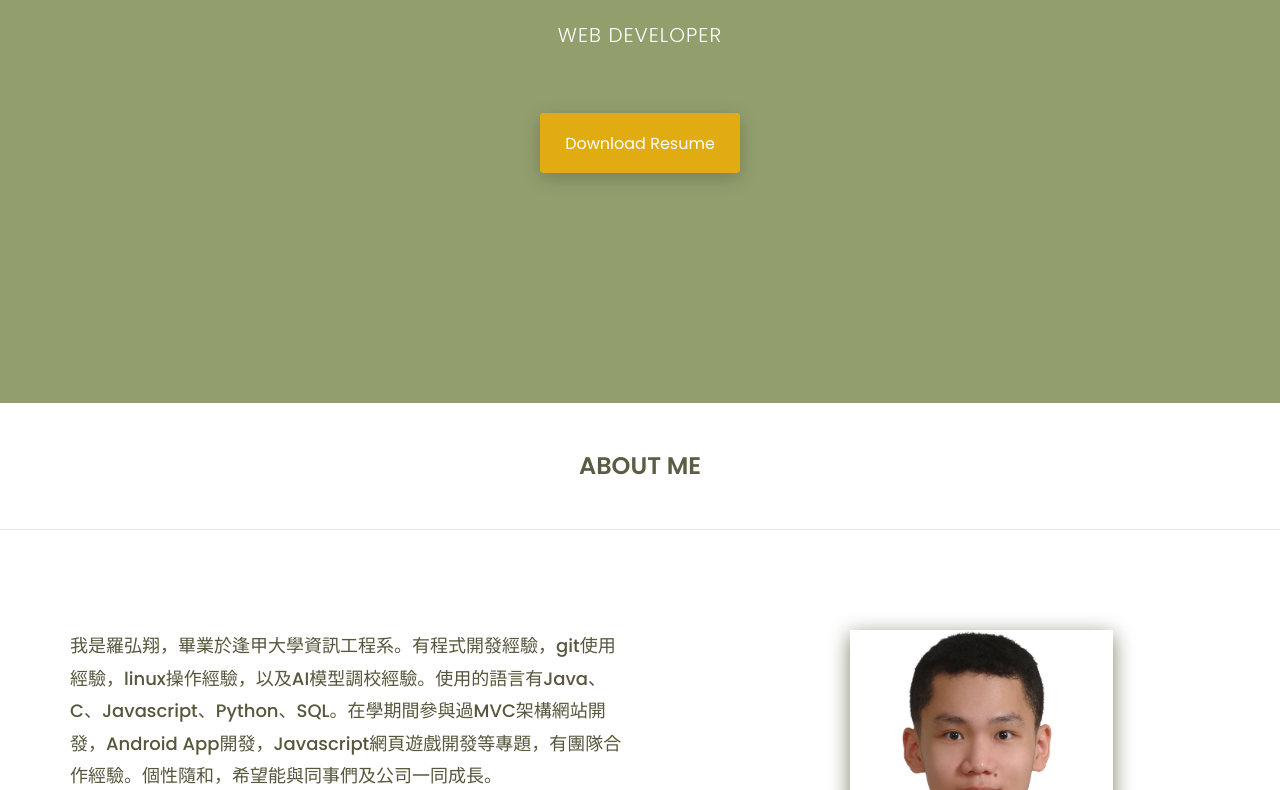
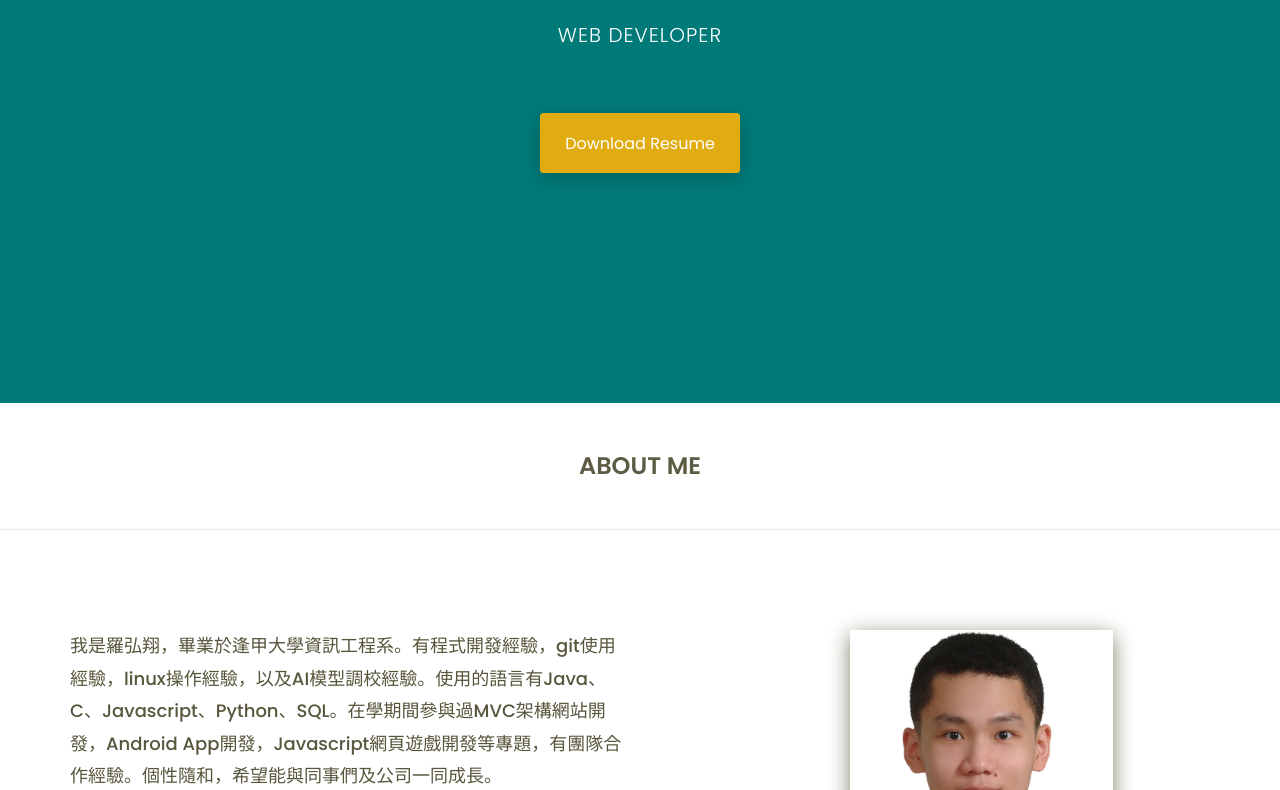
Before and after one commit to Rex06020/Rex06020.github.io, a plain HTML site: page docs/index.html in a window 1280 px wide. Shown: the part 487-1277 px from the top of the page. Drawn offline with nearby package versions, Linux system fonts and the light colour scheme.

Commit message:
Update style.css

```diff
--- a/docs/assets/css/style.css
+++ b/docs/assets/css/style.css
@@ -200,7 +200,7 @@ nav.navbar.bootsnav .navbar-toggle i{color: #F1BD20;}
     content: " ";
     top:0;
     left:0;
-    background:rgba(88, 108, 31, 0.65);
+    background:#007A78;
     width:100%;
     height:100%;
 }
```
